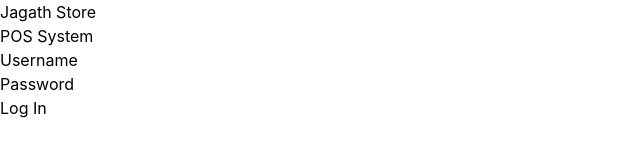
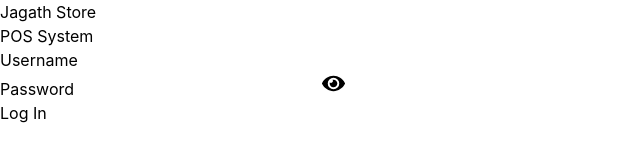
Before and after one commit to Tharindurajasinghe/palwatta-pos-frontend, a React (Vite) app: page / in a window 1280 px wide. Shown: the top 162 px of the page, without its empty margins (0-640 px from the left). Built offline with nearby package versions, Linux system fonts and the light colour scheme; no server answers; the HTML template or start-up script is replaced by a standard one.

Commit message:
env file add and show passwrd option added

```diff
--- a/src/components/Login.jsx
+++ b/src/components/Login.jsx
@@ -1,11 +1,15 @@
 import React, { useState } from 'react';
 import api from '../services/api';
+import { FaEye, FaEyeSlash } from 'react-icons/fa';
+
 
 const Login = ({ onLogin }) => {
   const [username, setUsername] = useState('');
   const [password, setPassword] = useState('');
   const [error, setError] = useState('');
   const [loading, setLoading] = useState(false);
+  const [showPassword, setShowPassword] = useState(false);
+
 
   const handleSubmit = async (e) => {
     e.preventDefault();
@@ -45,15 +49,22 @@ const Login = ({ onLogin }) => {
             />
           </div>
 
-          <div className="mb-6">
+          <div className="mb-6 relative">
             <label className="block text-gray-700 mb-2">Password</label>
             <input
-              type="password"
+              type={showPassword ? 'text' : 'password'}
               value={password}
               onChange={(e) => setPassword(e.target.value)}
-              className="w-full px-4 py-2 border rounded focus:outline-none focus:ring-2 focus:ring-green-500"
+              className="w-full px-4 py-2 border rounded focus:outline-none focus:ring-2 focus:ring-green-500 pr-12"
               required
             />
+            <button
+              type="button"
+              onClick={() => setShowPassword(!showPassword)}
+              className="absolute flex items-center right-3 top-1/2 text-sm text-green-600 hover:text-green-400"
+            >
+            {showPassword ? <FaEyeSlash size={23} /> : <FaEye size={23} />}
+            </button>
           </div>
 
           {error && (
--- a/src/services/api.js
+++ b/src/services/api.js
@@ -1,7 +1,8 @@
 import axios from 'axios';
 
 
-const API_URL = 'http://localhost:5000/api';
+const API_URL = import.meta.env.VITE_BACKEND_URL;
+
 
 // Create axios instance with interceptor
 const axiosInstance = axios.create({
```
Also changed, not shown: package.json (+6 -4 lines).
